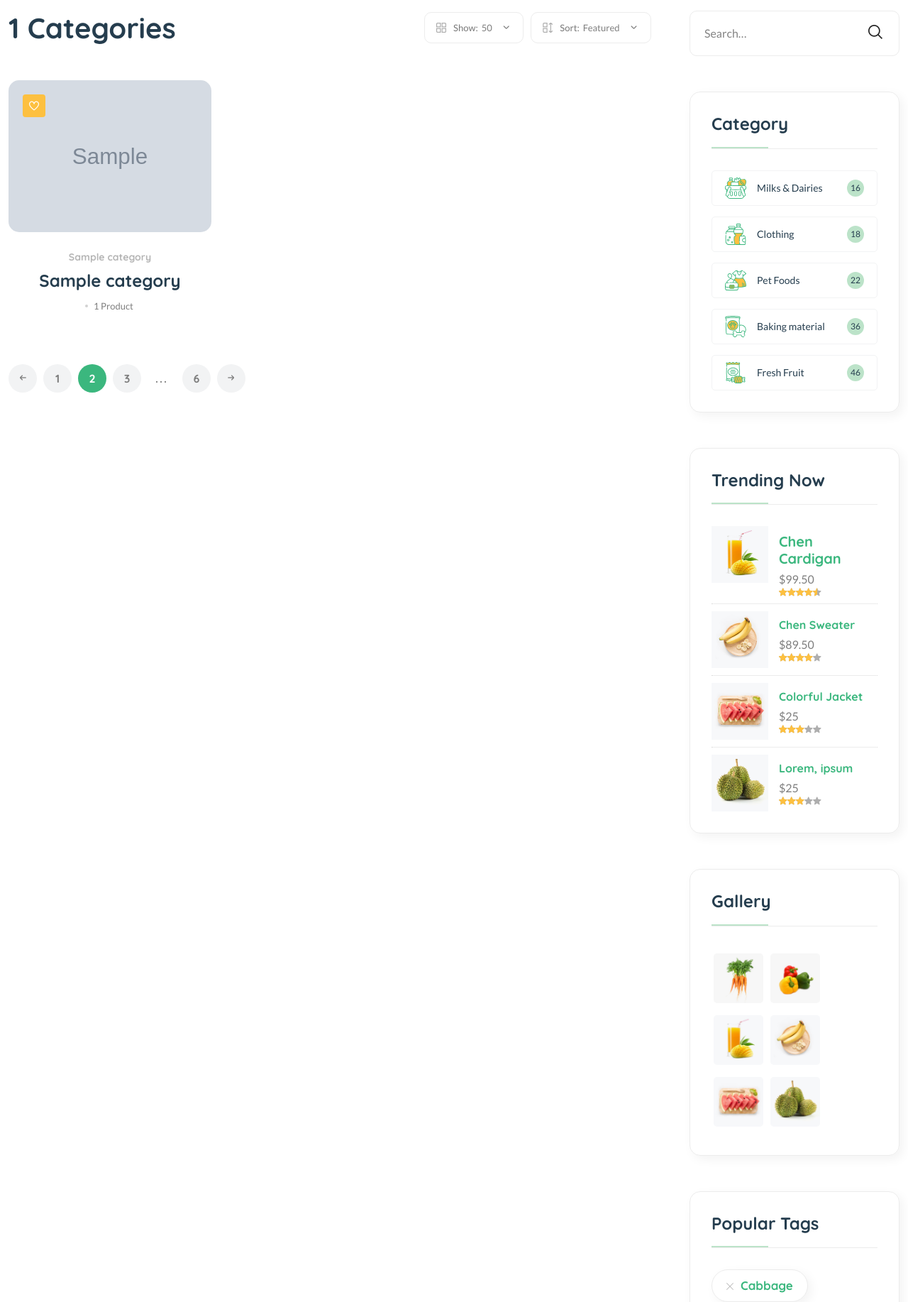
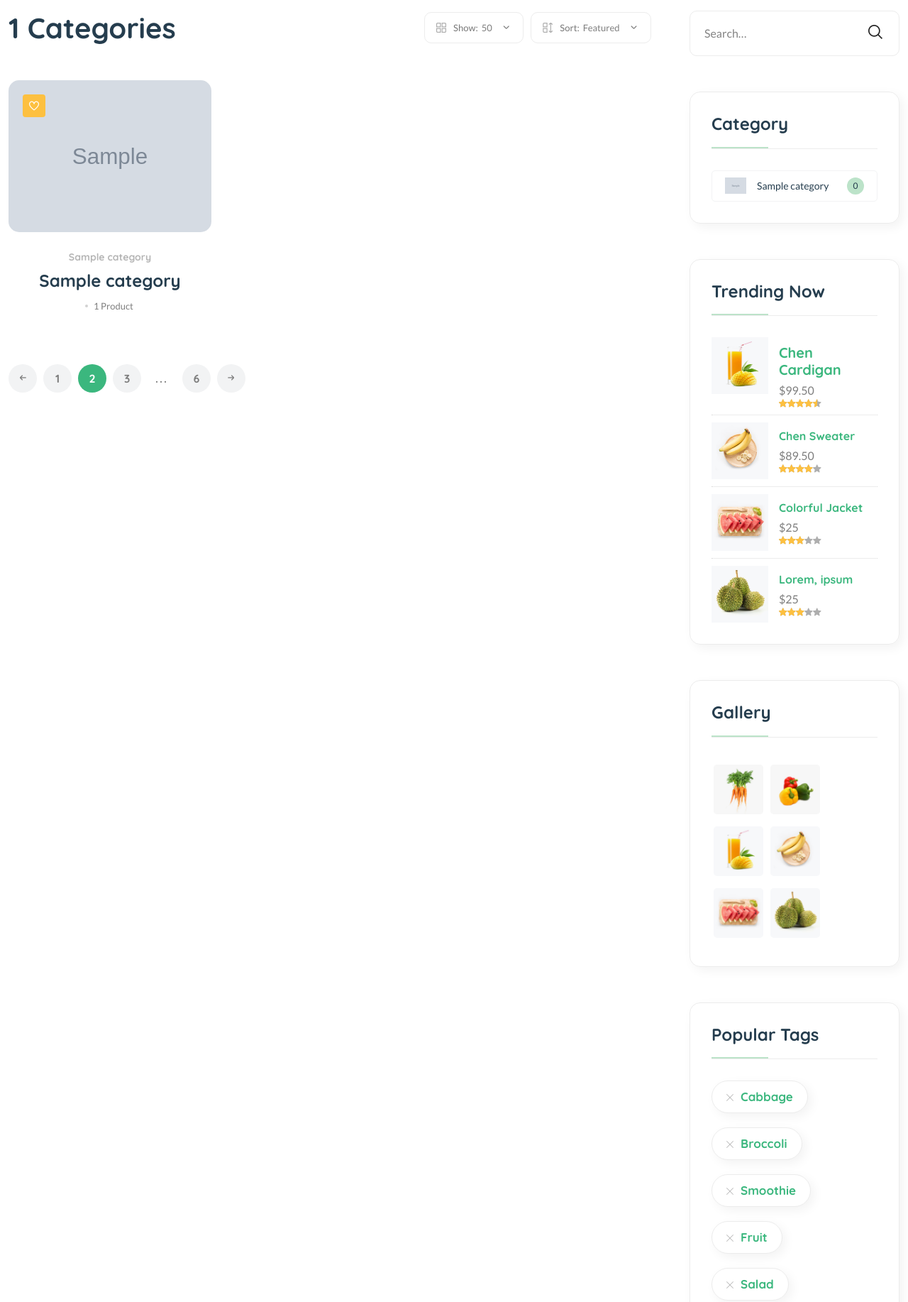
Before and after one commit to ChehAchraf/Nest-shop, a Django app: page /categories/ in a window 1280 px wide. Shown: the part 642-2476 px from the top of the page at 71% size. Run offline with Django 5.2, Linux system fonts and the light colour scheme; tables that the repository leaves empty hold one stand-in row (values such as "Sample post"); grey boxes marked "Sample" are stand-in pictures; some libraries are stand-ins or nearby versions.

Commit message:
display the category with the product number

```diff
--- a/core/views.py
+++ b/core/views.py
@@ -1,6 +1,7 @@
 from django.shortcuts import render
 from django.http import HttpResponse
 from core.models import *
+from django.db.models import Count
 # Create your views here.
 
 
@@ -20,7 +21,7 @@
 
 
 def category_list_view(request):
-    categories = Category.objects.all().order_by('-id')
+    categories = Category.objects.all().order_by('-id').annotate(product_count=Count('category'))
     context = {
         'categories':categories
     }
--- a/templates/core/category_list.html
+++ b/templates/core/category_list.html
@@ -180,46 +180,16 @@
             <div class="sidebar-widget widget-category-2 mb-50">
               <h5 class="section-title style-1 mb-30">Category</h5>
               <ul>
+                {% for category in categories %}
                 <li>
                   <a href="shop-grid-right.html">
                     <img
-                      src="{% static 'assets/imgs/theme/icons/category-1.svg' %}"
-                      alt=""
-                    />Milks & Dairies</a
-                  ><span class="count">30</span>
+                      src="{{category.image.url}}"
+                      alt="{{category.title}}"
+                    />{{category.title}}</a
+                  ><span class="count">{{category.category.count}}</span>
                 </li>
-                <li>
-                  <a href="shop-grid-right.html">
-                    <img
-                      src="{% static 'assets/imgs/theme/icons/category-2.svg' %}"
-                      alt=""
-                    />Clothing</a
-                  ><span class="count">35</span>
-                </li>
-                <li>
-                  <a href="shop-grid-right.html">
-                    <img
-                      src="{% static 'assets/imgs/theme/icons/category-3.svg' %}"
-                      alt=""
-                    />Pet Foods </a
-                  ><span class="count">42</span>
-                </li>
-                <li>
-                  <a href="shop-grid-right.html">
-                    <img
-                      src="{% static 'assets/imgs/theme/icons/category-4.svg' %}"
-                      alt=""
-                    />Baking material</a
-                  ><span class="count">68</span>
-                </li>
-                <li>
-                  <a href="shop-grid-right.html">
-                    <img
-                      src="{% static 'assets/imgs/theme/icons/category-5.svg' %}"
-                      alt=""
-                    />Fresh Fruit</a
-                  ><span class="count">87</span>
-                </li>
+                {% endfor %}
               </ul>
             </div>
             <!-- Product sidebar Widget -->
```
